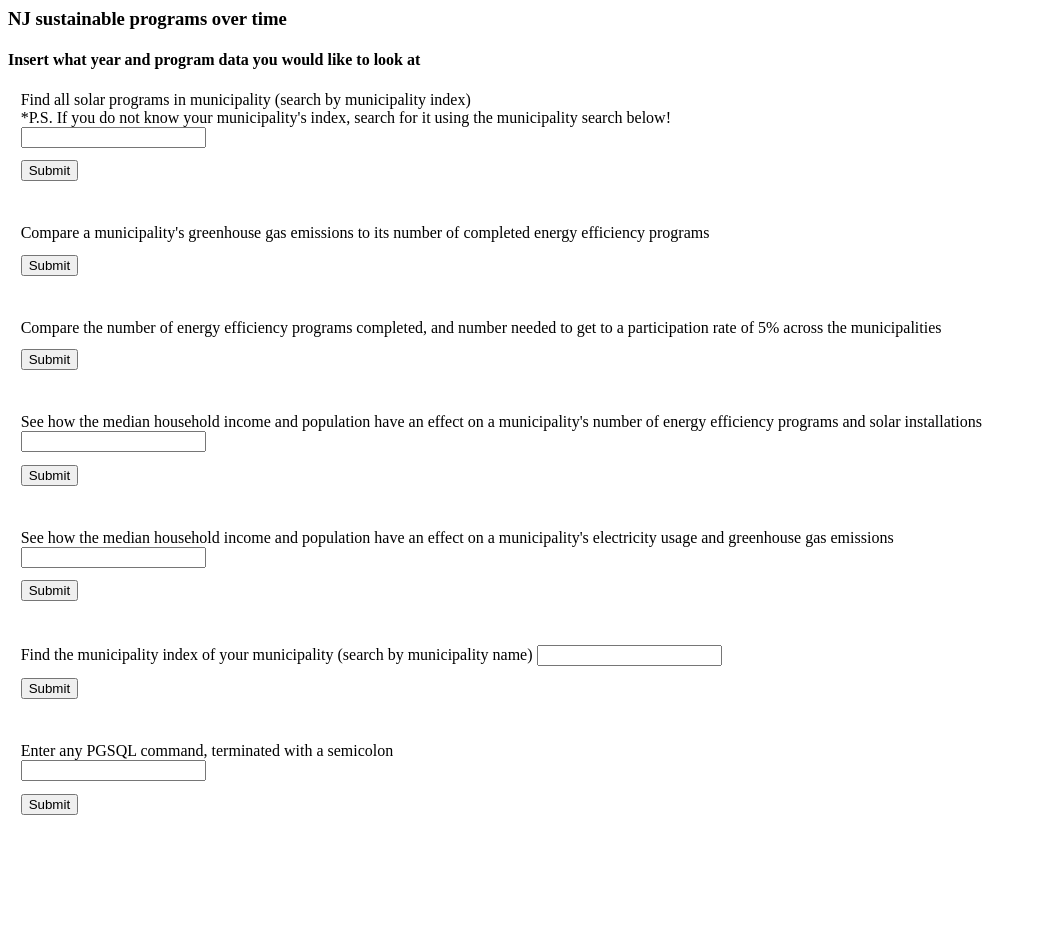
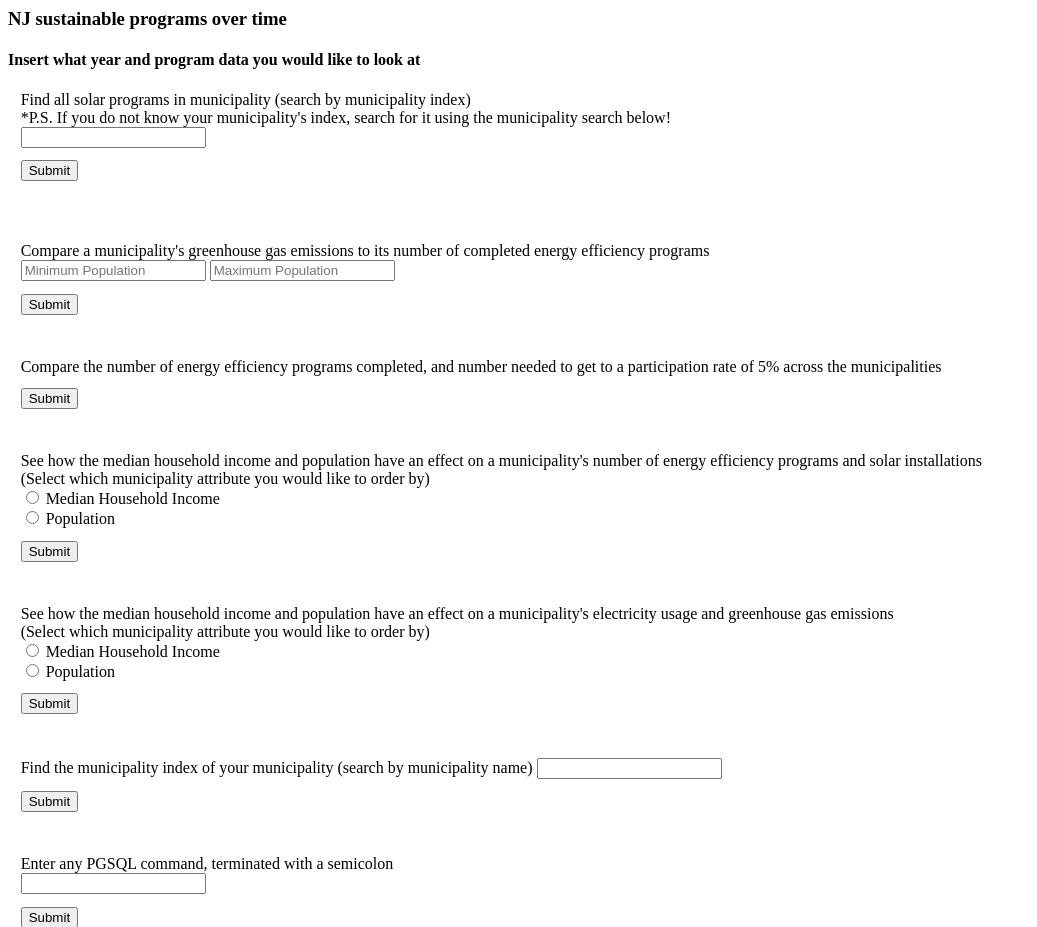
Before and after one commit to dbstapes/CSC315, a Flask app: page / in a window 1280 px wide. Shown: the top 927 px of the page, without its empty margins (0-1037 px from the left). Before the commit the page ends 815 px from the top, so only its background shows below. Run offline with Flask 3, Linux system fonts and the light colour scheme; some libraries are stand-ins or nearby versions.

Commit message:
Changes input to some queries in GUI to make patterns more easily recognizable in output

```diff
--- a/app.py
+++ b/app.py
@@ -53,8 +53,8 @@ def solar_programs_handler():
 # handle energy efficiency program POST and serve result web page
 @app.route ('/ee_handler', methods=['POST'])
 def ee_handler():
-    rows = connect('SELECT mc.municipality_index, mc.municipality_name, mc.county, e.total_completed_projects, g.total_co2 FROM municipality_code mc, energy_efficiency_programs e, ghg_emissions g WHERE e.municipality_index = mc.municipality_index AND g.municipality_index = mc.municipality_index AND g.year =2020;')
-    heads = ['Municipality Index', 'Municipality', 'County', 'Number of Completed EE Projects', 'GHG Emissions (MTCO2e)']
+    rows = connect('SELECT mc.municipality_index, mc.municipality_name, mc.county, e.total_completed_projects, g.total_co2, c.population FROM municipality_code mc, energy_efficiency_programs e, ghg_emissions g, community_profile c WHERE e.municipality_index = mc.municipality_index AND g.municipality_index = mc.municipality_index AND c.municipality_index = mc.municipality_index AND c.year = 2020 AND g.year =2020 AND c.population > ' + request.form["pop_min"] + ' AND c.population < '+ request.form['pop_max'] + ' ORDER BY c.population;')
+    heads = ['Municipality Index', 'Municipality', 'County', 'Number of Completed EE Projects', 'GHG Emissions (MTCO2e)', 'Population (as of 2020)']
     return render_template('my-result.html', rows=rows, heads=heads)
 
 # handle second energy efficiency program POST and serve result web page
@@ -67,14 +67,14 @@ def ee2_handler():
 # handle commmunity profile data POST and serve result web page
 @app.route('/com_handler', methods=['POST'])
 def com_handler():
-    rows = connect('SELECT mc.municipality_name, mc.county, c.year, e.total_completed_projects, count(s.application_number), c.median_household_income, c.population FROM municipality_code mc, solar_installation_programs s, community_profile c, energy_efficiency_programs e WHERE c.year=2020 AND mc.municipality_index = ' + request.form['municipality_index'] + ' AND e.municipality_index = mc.municipality_index AND s.municipality_index = mc.municipality_index AND c.municipality_index=mc.municipality_index GROUP BY mc.municipality_index, mc.county, c.year, e.total_completed_projects, c.median_household_income, c.population ORDER BY c.year;')
-    heads = ['Municipality', 'County', 'Year', 'Completed Energy Efficiency Projects', '# of Solar Installations', 'Median Household Income', 'Population']
+    rows = connect('SELECT mc.municipality_index, mc.municipality_name, mc.county, c.year, e.total_completed_projects, count(s.application_number), c.median_household_income, c.population FROM municipality_code mc, solar_installation_programs s, community_profile c, energy_efficiency_programs e WHERE c.year=2020 AND e.municipality_index = mc.municipality_index AND s.municipality_index = mc.municipality_index AND c.municipality_index=mc.municipality_index GROUP BY mc.municipality_index, mc.county, c.year, e.total_completed_projects, c.median_household_income, c.population ORDER BY c.'+ request.form['attribute'] +';')
+    heads = ['Municipality Index','Municipality', 'County', 'Year', 'Completed Energy Efficiency Projects', '# of Solar Installations', 'Median Household Income', 'Population']
     return render_template('my-result.html', rows=rows, heads=heads)
 
 # handle second commmunity profile data POST and serve result web page
 @app.route('/com_handler2', methods=['POST'])
 def com_handler2():
-    rows = connect('SELECT mc.municipality_name, mc.county, c.year, (m.residential_electricity + m.commercial_electricity + m.industrial_electricity + m.street_light_electricity), g.total_co2, c.median_household_income, c.population FROM municipality_code mc, municipality m, ghg_emissions g, community_profile c WHERE mc.municipality_index = ' + request.form['municipality_index'] + ' AND c.year=2020 AND m.municipality_index = mc.municipality_index AND m.year = c.year AND g.municipality_index = mc.municipality_index AND g.year=c.year AND c.municipality_index = mc.municipality_index;')
+    rows = connect('CREATE VIEW mun_elec2 AS SELECT municipality_index, year, residential_electricity, commercial_electricity, industrial_electricity, street_light_electricity FROM municipality; UPDATE mun_elec2 SET residential_electricity=0 WHERE residential_electricity IS NULL; UPDATE mun_elec2 SET commercial_electricity=0 WHERE commercial_electricity IS NULL; UPDATE mun_elec2 SET industrial_electricity=0 WHERE industrial_electricity IS NULL; UPDATE mun_elec2 SET street_light_electricity=0 WHERE street_light_electricity IS NULL; SELECT mc.municipality_name, mc.county, c.year, (m.residential_electricity + m.commercial_electricity + m.industrial_electricity + m.street_light_electricity), g.total_co2, c.median_household_income, c.population FROM municipality_code mc, mun_elec2 m, ghg_emissions g, community_profile c WHERE c.year=2020 AND m.municipality_index = mc.municipality_index AND m.year = c.year AND g.municipality_index = mc.municipality_index AND g.year=c.year AND c.municipality_index = mc.municipality_index ORDER BY c.'+ request.form['attribute'] +';')
     heads = ['Municipality', 'County', 'Year', 'Total Electricity Usage', 'Total CO2 Emissions', 'Median Household Income', 'Population']
     return render_template('my-result.html', rows=rows, heads=heads)
 
--- a/templates/my-form.html
+++ b/templates/my-form.html
@@ -22,8 +22,11 @@
 
 <form action="/ee_handler" method="POST">
     <div>
+        <br>
         Compare a municipality's greenhouse gas emissions to its number of completed energy efficiency programs
         <br>
+        <input type ="int" name="pop_min" placeholder="Minimum Population">
+        <input type ="int" name="pop_max" placeholder="Maximum Population">
     </div>
         <input type="submit" value="Submit">
 
@@ -45,7 +48,12 @@
     <div>
         See how the median household income and population have an effect on a municipality's number of energy efficiency programs and solar installations
         <br>
-        <input type="int" name="municipality_index">
+        (Select which municipality attribute you would like to order by)
+        <br>
+        <input type="radio" id="mhi" name ="attribute" value="median_household_income">
+        <label for="mhi">Median Household Income</label><br>
+        <input type="radio" id="pop" name ="attribute" value="population">
+        <label for="pop">Population</label><br>
     </div>
         <input type="submit" value="Submit">
 </form>
@@ -55,7 +63,12 @@
     <div>
         See how the median household income and population have an effect on a municipality's electricity usage and greenhouse gas emissions
         <br>
-        <input type="int" name="municipality_index">
+        (Select which municipality attribute you would like to order by)
+        <br>
+        <input type="radio" id="mhi" name ="attribute" value="median_household_income">
+        <label for="mhi">Median Household Income</label><br>
+        <input type="radio" id="pop" name ="attribute" value="population">
+        <label for="pop">Population</label><br>
     </div>
         <input type="submit" value="Submit">
 </form>
```
Also changed, not shown: install_databases.py (+5 -5 lines).
